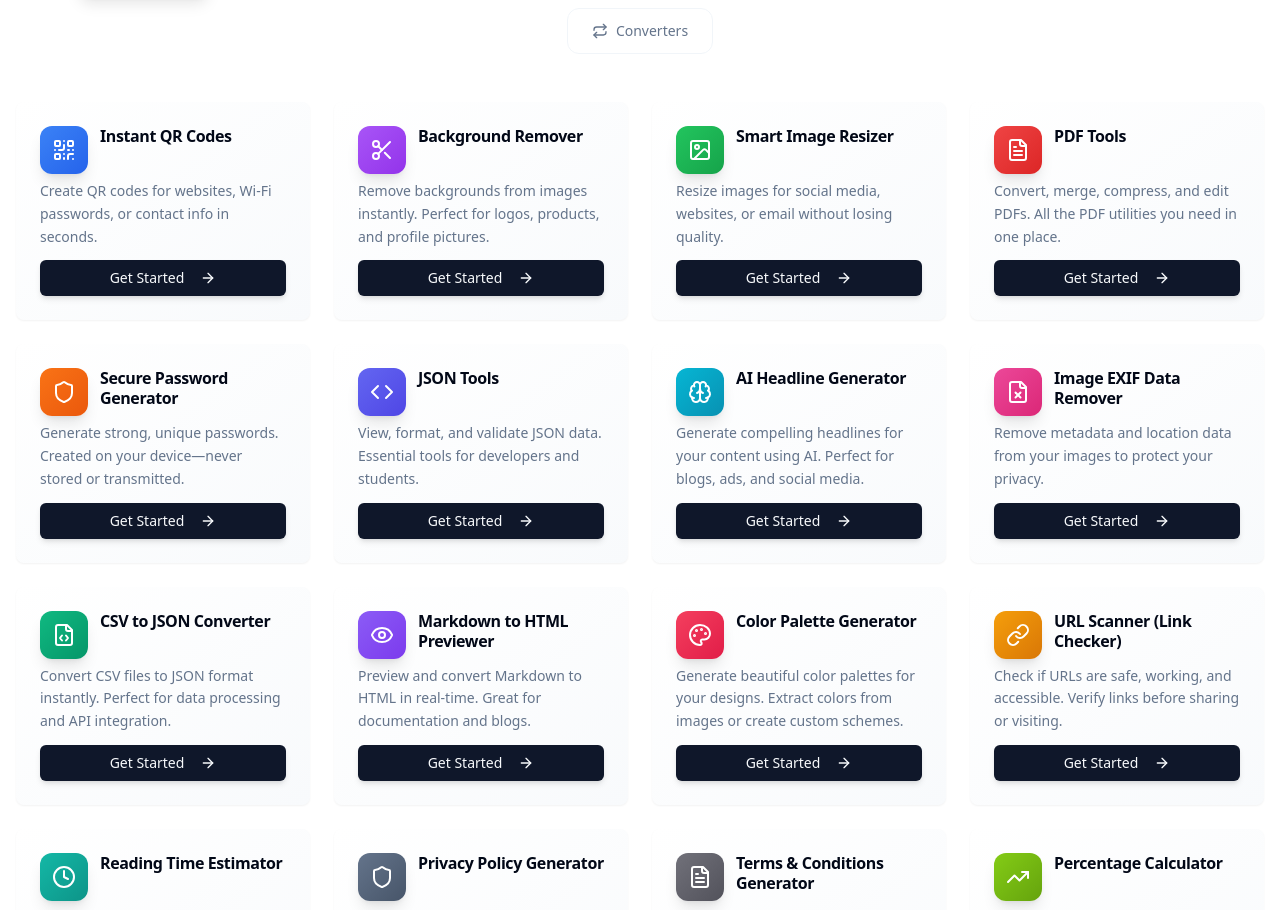
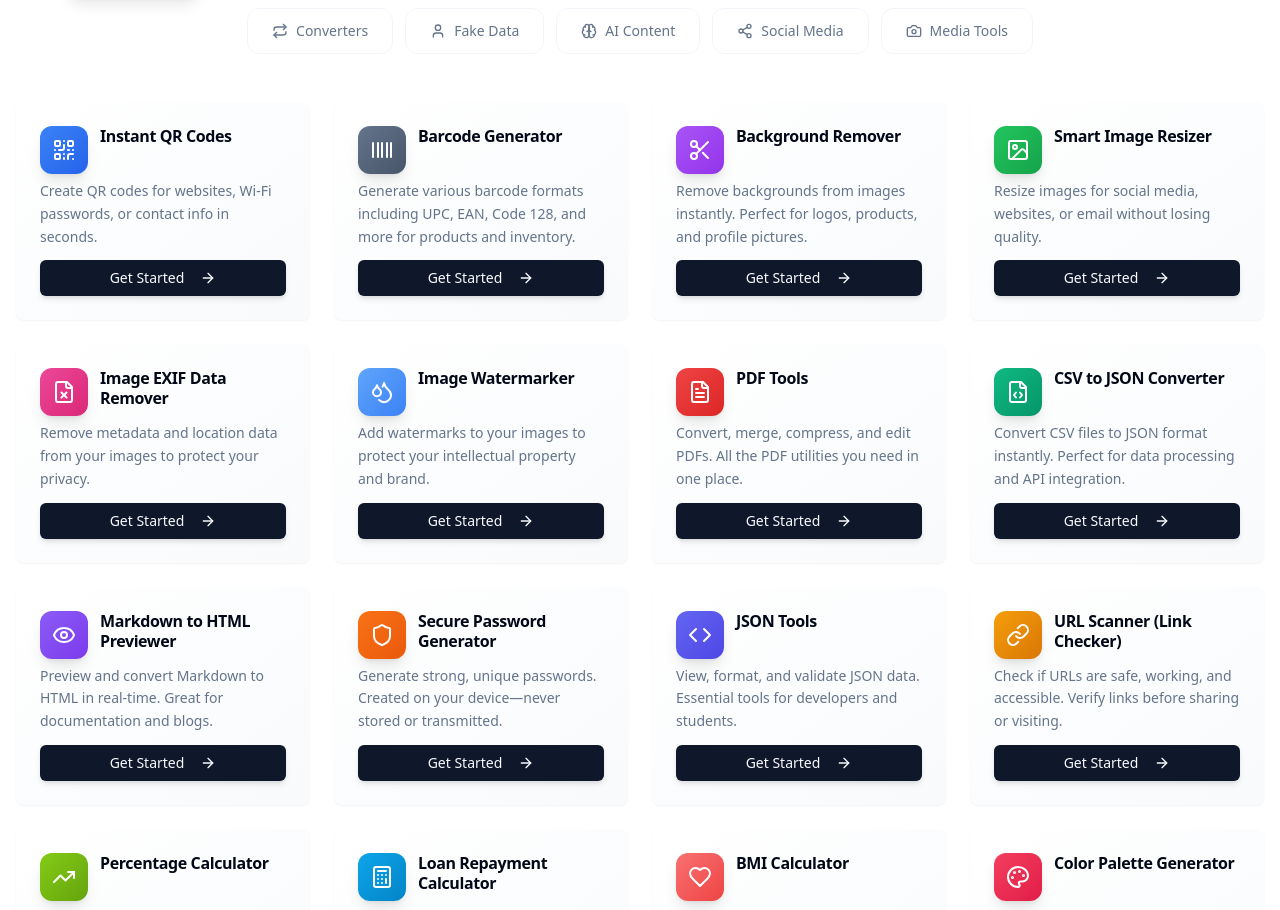
Before and after one commit to mahfuz4223/Ztooly, a React (Vite) app: page / in a window 1280 px wide. Shown: the part 1873-2783 px from the top of the page. Built offline with nearby package versions, Linux system fonts and the light colour scheme.

Commit message:
feat: Add new tools and update home page
Adds new tools to the application and updates the home page to reflect the changes, including new categories and tool listings.

```diff
--- a/src/pages/Index.tsx
+++ b/src/pages/Index.tsx
@@ -39,7 +39,19 @@ import {
   Link as LinkIcon,
   Activity,
   FileX,
-  Shuffle
+  Shuffle,
+  CreditCard,
+  User,
+  MapPin,
+  Banknote,
+  Share2,
+  Twitter,
+  Facebook,
+  Camera,
+  Youtube,
+  Instagram,
+  Tag,
+  Barcode
 } from "lucide-react";
 import { Link } from "react-router-dom";
 import { useState, useEffect } from "react";
@@ -59,16 +71,21 @@ export default function Index() {
 
   const categories = [
     { id: "all", name: "All Tools", icon: Sparkles },
-    { id: "qr-codes", name: "QR & Codes", icon: QrCode },
+    { id: "qr-codes", name: "QR & Barcodes", icon: QrCode },
     { id: "image", name: "Image Tools", icon: ImageIcon },
     { id: "document", name: "Documents", icon: FileText },
     { id: "security", name: "Security & Dev", icon: Shield },
     { id: "calculators", name: "Calculators", icon: Calculator },
     { id: "generators", name: "Generators", icon: PenTool },
-    { id: "converters", name: "Converters", icon: Repeat }
+    { id: "converters", name: "Converters", icon: Repeat },
+    { id: "fake-data", name: "Fake Data", icon: User },
+    { id: "ai-content", name: "AI Content", icon: Brain },
+    { id: "social-media", name: "Social Media", icon: Share2 },
+    { id: "media-tools", name: "Media Tools", icon: Camera }
   ];
 
   const tools = [
+    // Existing QR & Barcode Tools
     {
       id: "qr-generator",
       title: "Instant QR Codes",
@@ -78,6 +95,17 @@ export default function Index() {
       link: "/qr-generator",
       gradient: "from-blue-500 to-blue-600"
     },
+    {
+      id: "barcode-generator",
+      title: "Barcode Generator",
+      description: "Generate various barcode formats including UPC, EAN, Code 128, and more for products and inventory.",
+      icon: Barcode,
+      category: "qr-codes",
+      link: "#",
+      gradient: "from-slate-500 to-slate-600"
+    },
+
+    // Existing Image Tools
     {
       id: "background-remover",
       title: "Background Remover",
@@ -97,6 +125,26 @@ export default function Index() {
       gradient: "from-green-500 to-green-600"
     },
     {
+      id: "image-exif-remover",
+      title: "Image EXIF Data Remover",
+      description: "Remove metadata and location data from your images to protect your privacy.",
+      icon: FileX,
+      category: "image",
+      link: "/image-exif-remover",
+      gradient: "from-pink-500 to-pink-600"
+    },
+    {
+      id: "image-watermarker",
+      title: "Image Watermarker",
+      description: "Add watermarks to your images to protect your intellectual property and brand.",
+      icon: Droplets,
+      category: "image",
+      link: "/image-watermarker",
+      gradient: "from-blue-400 to-blue-500"
+    },
+
+    // Existing Document Tools
+    {
       id: "pdf-tools",
       title: "PDF Tools",
       description: "Convert, merge, compress, and edit PDFs. All the PDF utilities you need in one place.",
@@ -105,6 +153,26 @@ export default function Index() {
       link: "/pdf-tools",
       gradient: "from-red-500 to-red-600"
     },
+    {
+      id: "csv-to-json",
+      title: "CSV to JSON Converter",
+      description: "Convert CSV files to JSON format instantly. Perfect for data processing and API integration.",
+      icon: FileCode,
+      category: "converters",
+      link: "/csv-to-json-converter",
+      gradient: "from-emerald-500 to-emerald-600"
+    },
+    {
+      id: "markdown-previewer",
+      title: "Markdown to HTML Previewer",
+      description: "Preview and convert Markdown to HTML in real-time. Great for documentation and blogs.",
+      icon: Eye,
+      category: "converters",
+      link: "/markdown-previewer",
+      gradient: "from-violet-500 to-violet-600"
+    },
+
+    // Existing Security & Dev Tools
     {
       id: "password-generator",
       title: "Secure Password Generator",
@@ -124,67 +192,53 @@ export default function Index() {
       gradient: "from-indigo-500 to-indigo-600"
     },
     {
-      id: "ai-headline-generator",
-      title: "AI Headline Generator",
-      description: "Generate compelling headlines for your content using AI. Perfect for blogs, ads, and social media.",
-      icon: Brain,
-      category: "generators",
-      link: "#",
-      gradient: "from-cyan-500 to-cyan-600"
+      id: "url-scanner",
+      title: "URL Scanner (Link Checker)",
+      description: "Check if URLs are safe, working, and accessible. Verify links before sharing or visiting.",
+      icon: LinkIcon,
+      category: "security",
+      link: "/url-scanner",
+      gradient: "from-amber-500 to-amber-600"
+    },
+
+    // Existing Calculators
+    {
+      id: "percentage-calculator",
+      title: "Percentage Calculator",
+      description: "Calculate percentages, percentage change, and percentage of numbers quickly and easily.",
+      icon: TrendingUp,
+      category: "calculators",
+      link: "/percentage-calculator",
+      gradient: "from-lime-500 to-lime-600"
     },
     {
-      id: "image-exif-remover",
-      title: "Image EXIF Data Remover",
-      description: "Remove metadata and location data from your images to protect your privacy.",
-      icon: FileX,
-      category: "image",
-      link: "#",
-      gradient: "from-pink-500 to-pink-600"
+      id: "loan-calculator",
+      title: "Loan Repayment Calculator",
+      description: "Calculate loan payments, interest rates, and repayment schedules for any type of loan.",
+      icon: Calculator,
+      category: "calculators",
+      link: "/loan-repayment-calculator",
+      gradient: "from-sky-500 to-sky-600"
     },
     {
-      id: "csv-to-json",
-      title: "CSV to JSON Converter",
-      description: "Convert CSV files to JSON format instantly. Perfect for data processing and API integration.",
-      icon: FileCode,
-      category: "converters",
-      link: "#",
-      gradient: "from-emerald-500 to-emerald-600"
+      id: "bmi-calculator",
+      title: "BMI Calculator",
+      description: "Calculate your Body Mass Index and get health insights based on your height and weight.",
+      icon: Heart,
+      category: "calculators",
+      link: "/bmi-calculator",
+      gradient: "from-red-400 to-red-500"
     },
-    {
-      id: "markdown-previewer",
-      title: "Markdown to HTML Previewer",
-      description: "Preview and convert Markdown to HTML in real-time. Great for documentation and blogs.",
-      icon: Eye,
-      category: "converters",
-      link: "#",
-      gradient: "from-violet-500 to-violet-600"
-    },
+
+    // Existing Generators
     {
       id: "color-palette-generator",
       title: "Color Palette Generator",
       description: "Generate beautiful color palettes for your designs. Extract colors from images or create custom schemes.",
       icon: Palette,
       category: "generators",
-      link: "#",
+      link: "/color-palette-generator",
       gradient: "from-rose-500 to-rose-600"
-    },
-    {
-      id: "url-scanner",
-      title: "URL Scanner (Link Checker)",
-      description: "Check if URLs are safe, working, and accessible. Verify links before sharing or visiting.",
-      icon: LinkIcon,
-      category: "security",
-      link: "#",
-      gradient: "from-amber-500 to-amber-600"
-    },
-    {
-      id: "reading-time-estimator",
-      title: "Reading Time Estimator",
-      description: "Calculate reading time for your content. Perfect for blogs, articles, and documentation.",
-      icon: Clock,
-      category: "calculators",
-      link: "#",
-      gradient: "from-teal-500 to-teal-600"
     },
     {
       id: "privacy-policy-generator",
@@ -192,7 +246,7 @@ export default function Index() {
       description: "Generate GDPR-compliant privacy policies for your website or app in minutes.",
       icon: Shield,
       category: "generators",
-      link: "#",
+      link: "/privacy-policy-generator",
       gradient: "from-slate-500 to-slate-600"
     },
     {
@@ -201,44 +255,8 @@ export default function Index() {
       description: "Create professional terms and conditions for your business or website.",
       icon: FileText,
       category: "generators",
-      link: "#",
+      link: "/terms-conditions-generator",
       gradient: "from-zinc-500 to-zinc-600"
-    },
-    {
-      id: "percentage-calculator",
-      title: "Percentage Calculator",
-      description: "Calculate percentages, percentage change, and percentage of numbers quickly and easily.",
-      icon: TrendingUp,
-      category: "calculators",
-      link: "#",
-      gradient: "from-lime-500 to-lime-600"
-    },
-    {
-      id: "loan-calculator",
-      title: "Loan Repayment Calculator",
-      description: "Calculate loan payments, interest rates, and repayment schedules for any type of loan.",
-      icon: Calculator,
-      category: "calculators",
-      link: "#",
-      gradient: "from-sky-500 to-sky-600"
-    },
-    {
-      id: "bmi-calculator",
-      title: "BMI Calculator",
-      description: "Calculate your Body Mass Index and get health insights based on your height and weight.",
-      icon: Heart,
-      category: "calculators",
-      link: "#",
-      gradient: "from-red-400 to-red-500"
-    },
-    {
-      id: "image-watermarker",
-      title: "Image Watermarker",
-      description: "Add watermarks to your images to protect your intellectual property and brand.",
-      icon: Droplets,
-      category: "image",
-      link: "#",
-      gradient: "from-blue-400 to-blue-500"
     },
     {
       id: "lorem-ipsum-generator",
@@ -246,17 +264,8 @@ export default function Index() {
       description: "Generate placeholder text for your designs and mockups. Customize length and format.",
       icon: Type,
       category: "generators",
-      link: "#",
+      link: "/lorem-ipsum-generator",
       gradient: "from-purple-400 to-purple-500"
-    },
-    {
-      id: "case-converter",
-      title: "Case Converter",
-      description: "Convert text between different cases: uppercase, lowercase, title case, camelCase, and more.",
-      icon: Type,
-      category: "converters",
-      link: "#",
-      gradient: "from-orange-400 to-orange-500"
     },
     {
       id: "hashtag-generator",
@@ -264,8 +273,200 @@ export default function Index() {
       description: "Generate relevant hashtags for social media posts to increase reach and engagement.",
       icon: Hash,
       category: "generators",
+      link: "/hashtag-generator",
+      gradient: "from-green-400 to-green-500"
+    },
+
+    // Existing Text Tools (moved to converters)
+    {
+      id: "case-converter",
+      title: "Case Converter",
+      description: "Convert text between different cases: uppercase, lowercase, title case, camelCase, and more.",
+      icon: Type,
+      category: "converters",
+      link: "/case-converter",
+      gradient: "from-orange-400 to-orange-500"
+    },
+    {
+      id: "reading-time-estimator",
+      title: "Reading Time Estimator",
+      description: "Calculate reading time for your content. Perfect for blogs, articles, and documentation.",
+      icon: Clock,
+      category: "calculators",
+      link: "/reading-time-estimator",
+      gradient: "from-teal-500 to-teal-600"
+    },
+
+    // NEW FAKE DATA GENERATORS
+    {
+      id: "fake-iban-generator",
+      title: "Fake IBAN Generator",
+      description: "Generate realistic IBAN numbers for testing banking applications and payment systems.",
+      icon: Banknote,
+      category: "fake-data",
       link: "#",
-      gradient: "from-green-400 to-green-500"
+      gradient: "from-emerald-600 to-teal-600"
+    },
+    {
+      id: "fake-credit-card-generator",
+      title: "Fake Credit Card Generator",
+      description: "Generate test credit card numbers for development and testing purposes only.",
+      icon: CreditCard,
+      category: "fake-data",
+      link: "#",
+      gradient: "from-blue-600 to-indigo-600"
+    },
+    {
+      id: "fake-address-generator",
+      title: "Fake Address Generator",
+      description: "Generate realistic addresses for testing and development purposes worldwide.",
+      icon: MapPin,
+      category: "fake-data",
+      link: "#",
+      gradient: "from-red-600 to-pink-600"
+    },
+    {
+      id: "random-user-profile-generator",
+      title: "Random User Profile Generator",
+      description: "Generate complete fake user profiles with names, addresses, emails, and more for testing.",
+      icon: User,
+      category: "fake-data",
+      link: "#",
+      gradient: "from-purple-600 to-violet-600"
+    },
+
+    // NEW AI-POWERED CONTENT TOOLS
+    {
+      id: "ai-headline-generator",
+      title: "AI Headline Generator",
+      description: "Generate compelling headlines for your content using AI. Perfect for blogs, ads, and social media.",
+      icon: Brain,
+      category: "ai-content",
+      link: "/ai-headline-generator",
+      gradient: "from-cyan-500 to-cyan-600"
+    },
+    {
+      id: "image-caption-generator",
+      title: "AI Image Caption Generator",
+      description: "Generate descriptive captions for your images using advanced AI technology.",
+      icon: ImageIcon,
+      category: "ai-content",
+      link: "#",
+      gradient: "from-indigo-600 to-purple-600"
+    },
+    {
+      id: "youtube-title-generator",
+      title: "YouTube Title Idea Generator",
+      description: "Generate catchy and engaging YouTube video titles using AI to boost your views.",
+      icon: Youtube,
+      category: "ai-content",
+      link: "#",
+      gradient: "from-red-600 to-red-500"
+    },
+    {
+      id: "social-bio-generator",
+      title: "Social Media Bio Generator",
+      description: "Create engaging social media bios for all platforms using AI-powered suggestions.",
+      icon: Share2,
+      category: "ai-content",
+      link: "#",
+      gradient: "from-pink-600 to-rose-600"
+    },
+    {
+      id: "video-script-hook-generator",
+      title: "Video Script Hook Generator",
+      description: "Generate compelling hooks for your short videos to increase engagement and retention.",
+      icon: Camera,
+      category: "ai-content",
+      link: "#",
+      gradient: "from-orange-600 to-amber-600"
+    },
+    {
+      id: "meme-idea-generator",
+      title: "AI Meme Idea Generator",
+      description: "Generate viral meme ideas and concepts using AI to boost your social media presence.",
+      icon: Sparkles,
+      category: "ai-content",
+      link: "#",
+      gradient: "from-yellow-600 to-orange-600"
+    },
+
+    // NEW SOCIAL MEDIA TOOLS
+    {
+      id: "fake-tweet-generator",
+      title: "Fake Tweet Generator",
+      description: "Create realistic-looking fake tweets for presentations, mockups, and educational content.",
+      icon: Twitter,
+      category: "social-media",
+      link: "#",
+      gradient: "from-blue-500 to-sky-500"
+    },
+    {
+      id: "fake-facebook-post-generator",
+      title: "Fake Facebook Post Generator",
+      description: "Generate fake Facebook posts for design mockups and educational demonstrations.",
+      icon: Facebook,
+      category: "social-media",
+      link: "#",
+      gradient: "from-blue-600 to-blue-700"
+    },
+
+    // NEW CONTENT CONVERTERS
+    {
+      id: "tweet-to-image-converter",
+      title: "Tweet to Image Converter",
+      description: "Convert tweets into beautiful, shareable images for Instagram, LinkedIn, and other platforms.",
+      icon: ImageIcon,
+      category: "converters",
+      link: "#",
+      gradient: "from-cyan-600 to-blue-600"
+    },
+    {
+      id: "text-to-story-image",
+      title: "Text to Instagram Story",
+      description: "Transform text content into visually appealing Instagram story images with custom designs.",
+      icon: Instagram,
+      category: "converters",
+      link: "#",
+      gradient: "from-pink-500 to-purple-500"
+    },
+    {
+      id: "code-to-image-converter",
+      title: "Code Snippet to Image",
+      description: "Convert code snippets into beautiful, syntax-highlighted images for sharing and presentations.",
+      icon: Code,
+      category: "converters",
+      link: "#",
+      gradient: "from-gray-600 to-slate-600"
+    },
+
+    // NEW MEDIA & ASSET GRABBERS
+    {
+      id: "youtube-thumbnail-grabber",
+      title: "YouTube Thumbnail Grabber",
+      description: "Extract and download high-quality thumbnails from any YouTube video instantly.",
+      icon: Youtube,
+      category: "media-tools",
+      link: "#",
+      gradient: "from-red-500 to-red-600"
+    },
+    {
+      id: "instagram-profile-viewer",
+      title: "Instagram Profile Picture Viewer",
+      description: "View and download Instagram profile pictures in high definition quality.",
+      icon: Instagram,
+      category: "media-tools",
+      link: "#",
+      gradient: "from-gradient-to-r from-purple-500 via-pink-500 to-orange-500"
+    },
+    {
+      id: "youtube-tag-extractor",
+      title: "YouTube Video Tag Extractor",
+      description: "Extract tags and metadata from YouTube videos to analyze content strategies.",
+      icon: Tag,
+      category: "media-tools",
+      link: "#",
+      gradient: "from-teal-600 to-green-600"
     }
   ];
 
@@ -275,7 +476,7 @@ export default function Index() {
 
   const stats = [
     { label: "Active Users", value: "100K+", icon: Users },
-    { label: "Tools Available", value: "25+", icon: Sparkles },
+    { label: "Tools Available", value: "50+", icon: Sparkles },
     { label: "Countries", value: "180+", icon: Globe },
     { label: "User Rating", value: "4.9", icon: Star }
   ];
@@ -429,7 +630,7 @@ export default function Index() {
               AI-Powered Tools Platform
               <div className="ml-3 px-2 py-1 bg-gradient-to-r from-primary/20 to-purple-500/20 rounded-full text-xs flex items-center">
                 <Sparkles className="h-3 w-3 mr-1" />
-                25+ TOOLS
+                50+ TOOLS
               </div>
             </div>
 
@@ -728,10 +929,10 @@ export default function Index() {
             <div>
               <h3 className="font-semibold mb-4">Categories</h3>
               <ul className="space-y-2 text-muted-foreground text-sm">
-                <li><a href="#" className="hover:text-primary transition-colors">Image Tools</a></li>
-                <li><a href="#" className="hover:text-primary transition-colors">Calculators</a></li>
-                <li><a href="#" className="hover:text-primary transition-colors">Generators</a></li>
-                <li><a href="#" className="hover:text-primary transition-colors">Converters</a></li>
+                <li><a href="#" className="hover:text-primary transition-colors">AI Content Tools</a></li>
+                <li><a href="#" className="hover:text-primary transition-colors">Fake Data Generators</a></li>
+                <li><a href="#" className="hover:text-primary transition-colors">Social Media Tools</a></li>
+                <li><a href="#" className="hover:text-primary transition-colors">Media Tools</a></li>
               </ul>
             </div>
 
```
